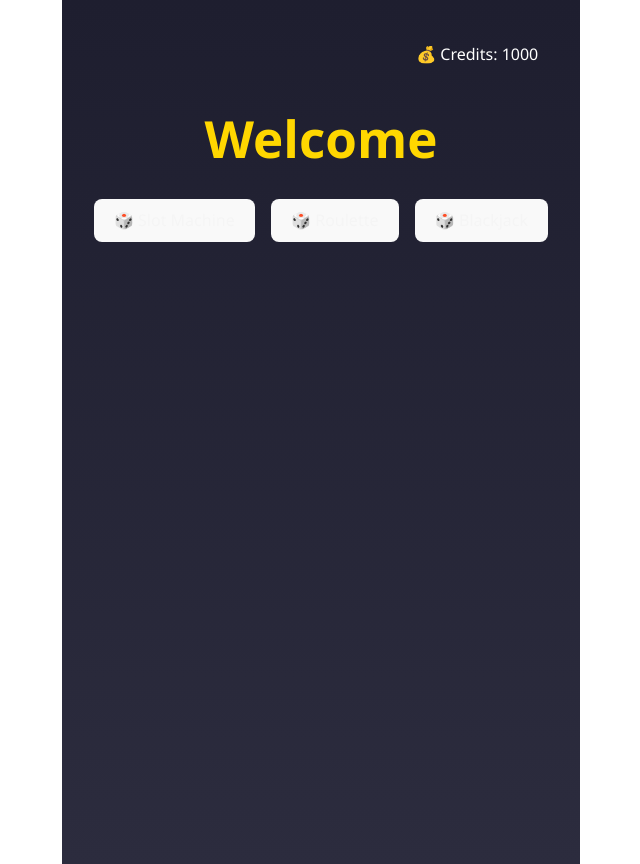
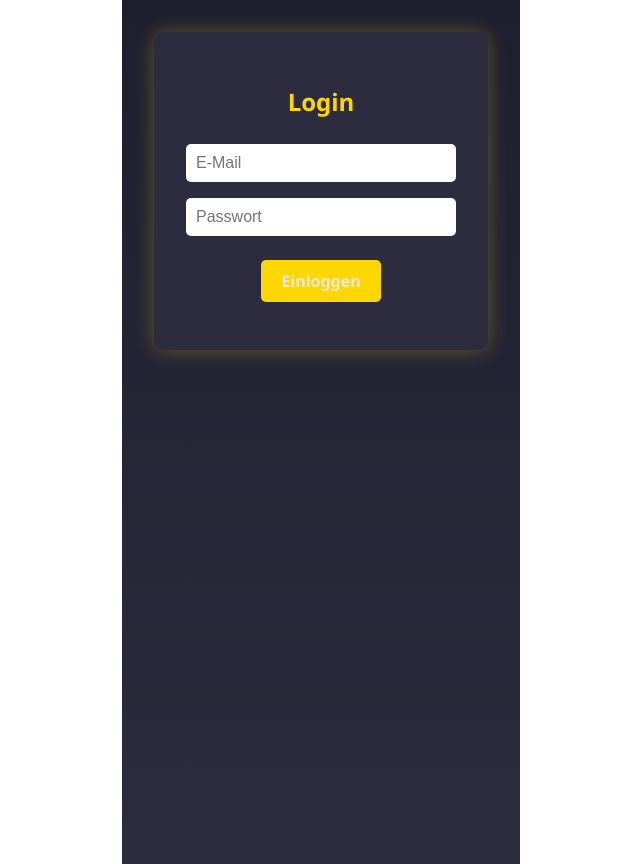
Before and after one commit to Monsterelch0/Projekt-Web-Entwicklung, a React (Vite) app in the folder frontend/: page / in a window 1280 px wide. Shown: the whole page, without its empty margins (319-959 px from the left). Built offline with nearby package versions, Linux system fonts and the light colour scheme.

Commit message:
Login Backend connection

```diff
--- a/frontend/src/App.tsx
+++ b/frontend/src/App.tsx
@@ -7,7 +7,7 @@ export default function App() {
   return (
     <Routes>
 
-      <Route path="/" element={<HomePage />} />
+      <Route path="/" element={<Login />} />
     </Routes>
   );
 }
--- a/frontend/src/commands/LoginCommand.ts
+++ b/frontend/src/commands/LoginCommand.ts
@@ -11,7 +11,7 @@ export class LoginCommand {
     });
 
     // Send data to the server
-    const response = await fetch('http://localhost:5000', {
+    const response = await fetch('http://localhost:5000/api/users/login', {
       method: 'POST',
       headers: { 'Content-Type': 'application/json' },
       body: dataToSend,
```
